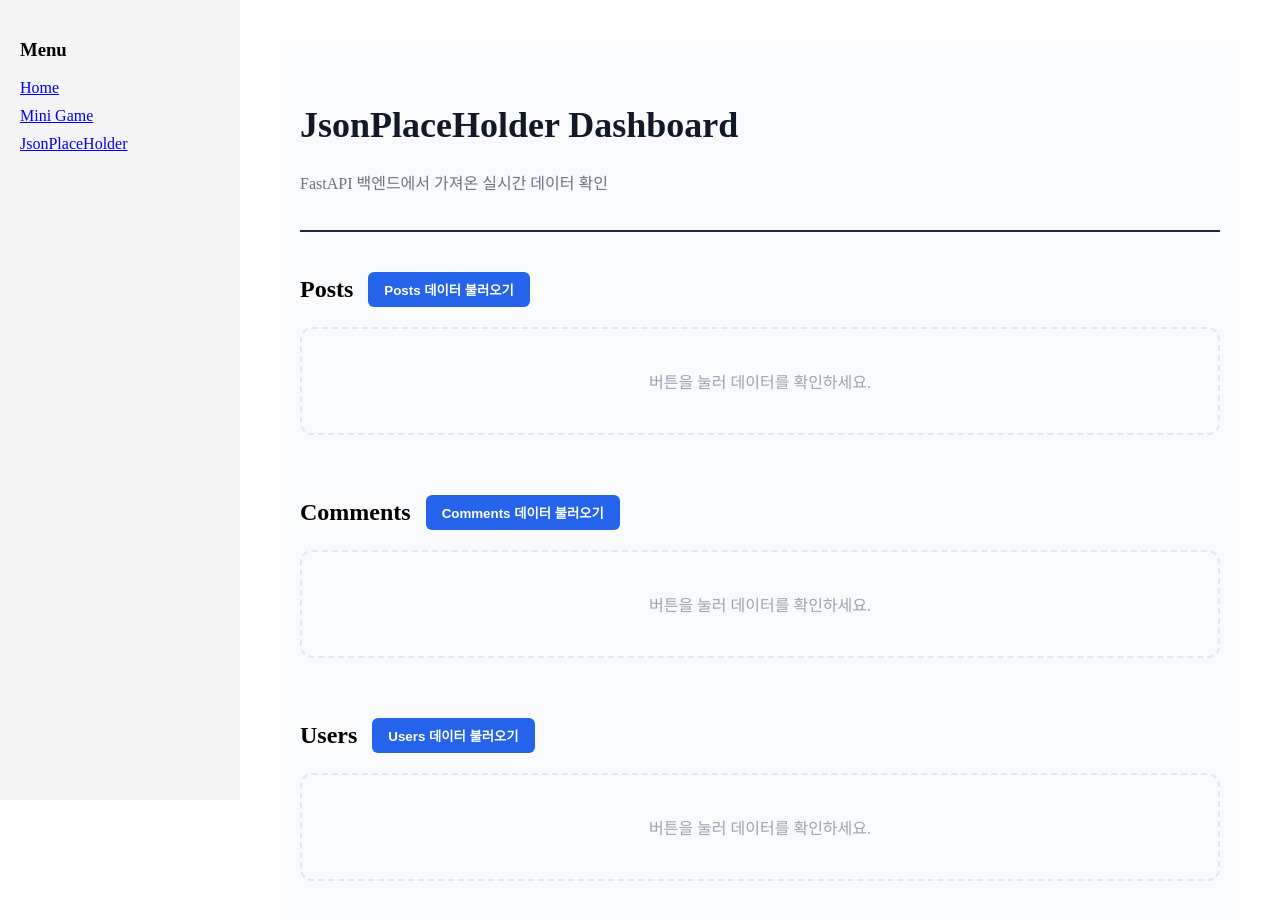
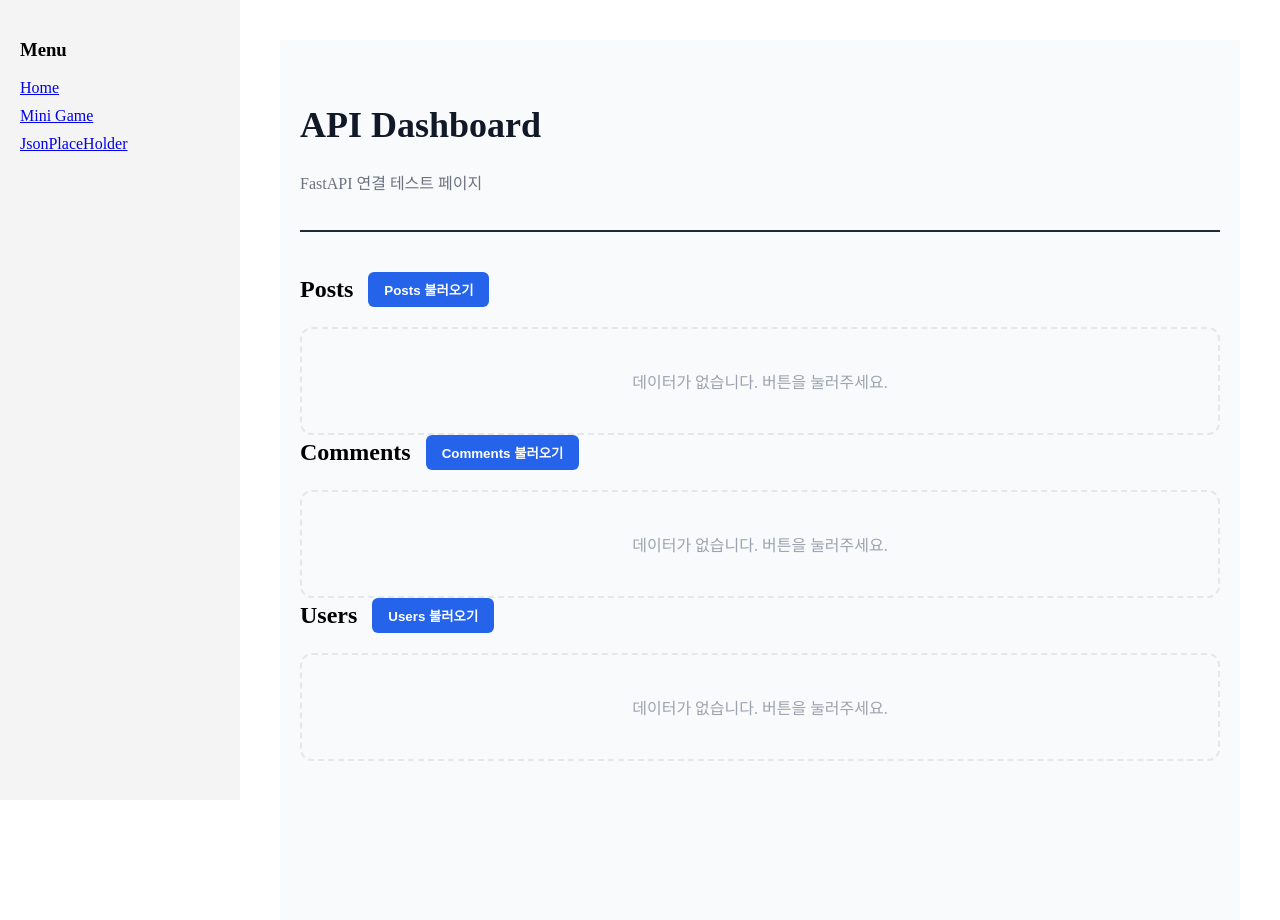
Before and after one commit to ehdtn3540/my-nextjs, a Next.js app: page /jsonplaceholder in a window 1280 px wide. Shown: the top 920 px of the page. Built offline with nearby package versions, Linux system fonts and the light colour scheme.

Commit message:
jsonplaceholder의 main, CSS, logic, UI 분리작업

```diff
--- a/app/jsonplaceholder/page.tsx
+++ b/app/jsonplaceholder/page.tsx
@@ -1,117 +1,12 @@
-"use client";
+import JsonPlaceHolderAPI from "@/components/JsonPlaceHolderAPI";
+import styles from "@/styles/jsonplaceholder.module.css";
 
-import { useState } from "react";
-
-// 1. 공통 컴포넌트 정의
-function JsonPlaceHolderAPI({ title, endpoint }: { title: string; endpoint: string }) {
-  const [data, setData] = useState<any[] | null>(null);
-
-  const checkConnection = async () => {
-    try {
-      const response = await fetch(endpoint);
-      const result = await response.json();
-      // 데이터가 배열인지 확인 후 저장 (에러 대응)
-      setData(Array.isArray(result) ? result : [result]);
-    } catch (error) {
-      console.error(`${title} 연결 실패:`, error);
-      setData(null);
-    }
-  };
-
-  // 데이터 타입에 따른 렌더링 로직
-  const renderContent = () => {
-    if (!data) return null;
-
-    return (
-      <div style={{
-        display: "grid",
-        gridTemplateColumns: "repeat(auto-fill, minmax(280px, 1fr))",
-        gap: "20px",
-        marginTop: "20px"
-      }}>
-        {data.map((item: any) => (
-          <div key={item.id} style={{
-            padding: "20px",
-            borderRadius: "12px",
-            backgroundColor: "#fff",
-            boxShadow: "0 4px 6px -1px rgba(0,0,0,0.1), 0 2px 4px -1px rgba(0,0,0,0.06)",
-            border: "1px solid #f0f0f0",
-            display: "flex",
-            flexDirection: "column"
-          }}>
-            {/* 상단 라벨 */}
-            <div style={{ display: "flex", justifyContent: "space-between", marginBottom: "10px" }}>
-              <span style={{ fontSize: "12px", fontWeight: "bold", color: "#3b82f6", backgroundColor: "#eff6ff", padding: "2px 8px", borderRadius: "10px" }}>
-                {title === "Users" ? "User" : `ID: ${item.id}`}
-              </span>
-            </div>
-
-            {/* 본문 내용 (데이터 종류에 따라 다르게 출력) */}
-            <h3 style={{ fontSize: "18px", fontWeight: "bold", marginBottom: "10px", color: "#1f2937", textTransform: "capitalize" }}>
-              {item.title || item.name || "No Title"}
-            </h3>
-
-            <p style={{ fontSize: "14px", color: "#4b5563", lineHeight: "1.5", flexGrow: 1 }}>
-              {item.body || item.email || (item.address && `${item.address.city}, ${item.company.name}`) || "No Content"}
-            </p>
-
-            {/* 하단 추가 정보 (댓글인 경우 이메일 표시 등) */}
-            {item.email && title === "Comments" && (
-              <div style={{ marginTop: "15px", fontSize: "12px", color: "#9ca3af", borderTop: "1px solid #eee", pt: "10px" }}>
-                From: {item.email}
-              </div>
-            )}
-          </div>
-        ))}
-      </div>
-    );
-  };
-
-  return (
-    <div style={{ marginBottom: "60px" }}>
-      <div style={{ display: "flex", alignItems: "center", gap: "15px", marginBottom: "20px" }}>
-        <h2 style={{ fontSize: "24px", fontWeight: "800", margin: 0 }}>{title}</h2>
-        <button
-          onClick={checkConnection}
-          style={{
-            padding: "8px 16px",
-            backgroundColor: "#2563eb",
-            color: "white",
-            border: "none",
-            borderRadius: "6px",
-            cursor: "pointer",
-            fontWeight: "600",
-            transition: "background 0.2s"
-          }}
-          onMouseOver={(e) => (e.currentTarget.style.backgroundColor = "#1d4ed8")}
-          onMouseOut={(e) => (e.currentTarget.style.backgroundColor = "#2563eb")}
-        >
-          {title} 데이터 불러오기
-        </button>
-      </div>
-
-      {data ? renderContent() : (
-        <div style={{ padding: "40px", textAlign: "center", border: "2px dashed #e5e7eb", borderRadius: "12px", color: "#9ca3af" }}>
-          버튼을 눌러 데이터를 확인하세요.
-        </div>
-      )}
-    </div>
-  );
-}
-
-// 2. 메인 페이지
 export default function TestPage() {
   return (
-    <div style={{
-      maxWidth: "1200px",
-      margin: "0 auto",
-      padding: "40px 20px",
-      backgroundColor: "#f9fafb",
-      minHeight: "100vh"
-    }}>
-      <header style={{ marginBottom: "40px", borderBottom: "2px solid #1f2937", paddingBottom: "20px" }}>
-        <h1 style={{ fontSize: "36px", fontWeight: "900", color: "#111827" }}>JsonPlaceHolder Dashboard</h1>
-        <p style={{ color: "#6b7280" }}>FastAPI 백엔드에서 가져온 실시간 데이터 확인</p>
+    <div className={styles.container}>
+      <header className={styles.header}>
+        <h1 className={styles.title}>API Dashboard</h1>
+        <p className={styles.subtitle}>FastAPI 연결 테스트 페이지</p>
       </header>
 
       <JsonPlaceHolderAPI title="Posts" endpoint="http://localhost:8000/jsonplaceholder/posts" />
--- /dev/null
+++ b/components/JsonCard.tsx
@@ -0,0 +1,18 @@
+import styles from "@/styles/jsonplaceholder.module.css";
+
+export default function JsonCard({ item, title }: { item: any; title: string }) {
+  return (
+    <div className={styles.card}>
+      <div style={{ marginBottom: "10px" }}>
+        <span className={styles.badge}>{title === "Users" ? "User" : `ID: ${item.id}`}</span>
+      </div>
+      <h3 className={styles.cardTitle}>{item.title || item.name}</h3>
+      <p className={styles.cardBody}>
+        {item.body || item.email || (item.address && `${item.address.city}, ${item.company.name}`)}
+      </p>
+      {item.email && title === "Comments" && (
+        <div className={styles.cardFooter}>From: {item.email}</div>
+      )}
+    </div>
+  );
+}
--- /dev/null
+++ b/components/JsonPlaceHolderAPI.tsx
@@ -0,0 +1,34 @@
+"use client";
+import { useState } from "react";
+import JsonCard from "./JsonCard";
+import styles from "@/styles/jsonplaceholder.module.css";
+
+export default function JsonPlaceHolderAPI({ title, endpoint }: { title: string; endpoint: string }) {
+  const [data, setData] = useState<any[] | null>(null);
+
+  const fetchData = async () => {
+    try {
+      const res = await fetch(endpoint);
+      const result = await res.json();
+      setData(Array.isArray(result) ? result : [result]);
+    } catch (e) {
+      setData(null);
+    }
+  };
+
+  return (
+    <div className={styles.section}>
+      <div className={styles.sectionHeader}>
+        <h2 style={{ fontSize: "24px", margin: 0 }}>{title}</h2>
+        <button onClick={fetchData} className={styles.fetchButton}>{title} 불러오기</button>
+      </div>
+      {data ? (
+        <div className={styles.grid}>
+          {data.map((item) => <JsonCard key={item.id} item={item} title={title} />)}
+        </div>
+      ) : (
+        <div className={styles.emptyState}>데이터가 없습니다. 버튼을 눌러주세요.</div>
+      )}
+    </div>
+  );
+}
--- /dev/null
+++ b/styles/jsonplaceholder.module.css
@@ -0,0 +1,61 @@
+.container {
+  max-width: 1200px;
+  margin: 0 auto;
+  padding: 40px 20px;
+  background-color: #f9fafb;
+  min-height: 100vh;
+}
+
+.header {
+  margin-bottom: 40px;
+  border-bottom: 2px solid #1f2937;
+  padding-bottom: 20px;
+}
+
+.title { font-size: 36px; font-weight: 900; color: #111827; }
+.subtitle { color: #6b7280; }
+
+.section { marginBottom: 60px; }
+.sectionHeader { display: flex; align-items: center; gap: 15px; margin-bottom: 20px; }
+
+.fetchButton {
+  padding: 8px 16px;
+  background-color: #2563eb;
+  color: white;
+  border: none;
+  border-radius: 6px;
+  cursor: pointer;
+  font-weight: 600;
+  transition: background 0.2s;
+}
+.fetchButton:hover { background-color: #1d4ed8; }
+
+.grid {
+  display: grid;
+  grid-template-columns: repeat(auto-fill, minmax(280px, 1fr));
+  gap: 20px;
+  margin-top: 20px;
+}
+
+.card {
+  padding: 20px;
+  border-radius: 12px;
+  background-color: #fff;
+  box-shadow: 0 4px 6px -1px rgba(0,0,0,0.1);
+  border: 1px solid #f0f0f0;
+  display: flex;
+  flex-direction: column;
+}
+
+.badge {
+  font-size: 12px; font-weight: bold; color: #3b82f6;
+  background-color: #eff6ff; padding: 2px 8px; border-radius: 10px;
+}
+
+.cardTitle { font-size: 18px; font-weight: bold; margin-bottom: 10px; color: #1f2937; text-transform: capitalize; }
+.cardBody { font-size: 14px; color: #4b5563; line-height: 1.5; flex-grow: 1; }
+.cardFooter { margin-top: 15px; font-size: 12px; color: #9ca3af; border-top: 1px solid #eee; padding-top: 10px; }
+
+.emptyState {
+  padding: 40px; text-align: center; border: 2px dashed #e5e7eb; border-radius: 12px; color: #9ca3af;
+}
```
